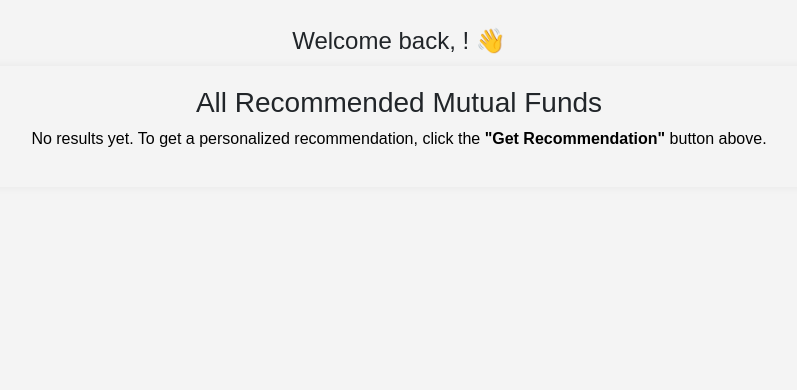
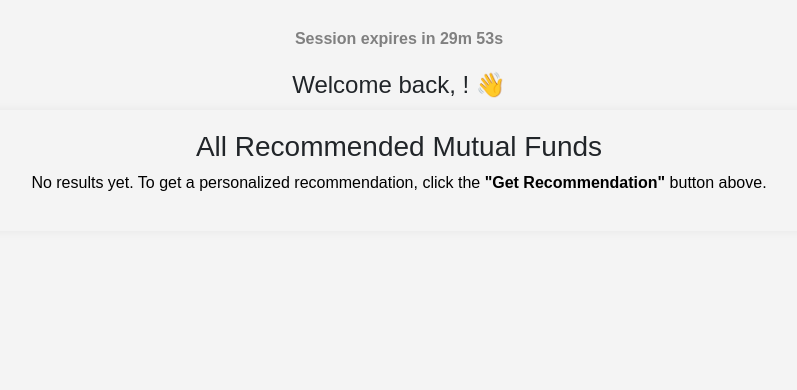
Before and after one commit to ajay9875/Mutual_Fund_Recommender, a Django app: page /dashboard/ in a window 1280 px wide. Shown: the part 68-458 px from the top of the page, without its empty margins (241-1038 px from the left). Run offline with Django 5.2, Linux system fonts and the light colour scheme; the visitor is signed in with stand-in values (Sample User, id 1).

Commit message:
Changed Session Timer Logic

```diff
--- a/Myapp/templates/Index.html
+++ b/Myapp/templates/Index.html
@@ -572,10 +572,9 @@
           let seconds = Math.floor(remainingTime % 60);
           timerElement.innerText = `Session expires in ${minutes}m ${seconds}s`;
           if (remainingTime > 600){
-            timerElement.style.display = "none";
+            timerElement.style.color = "grey";
           }else{
             timerElement.style.color = "red";
-            timerElement.style.display = "block";
           }
           remainingTime--;
           setTimeout(updateTimer, 1000);
```
